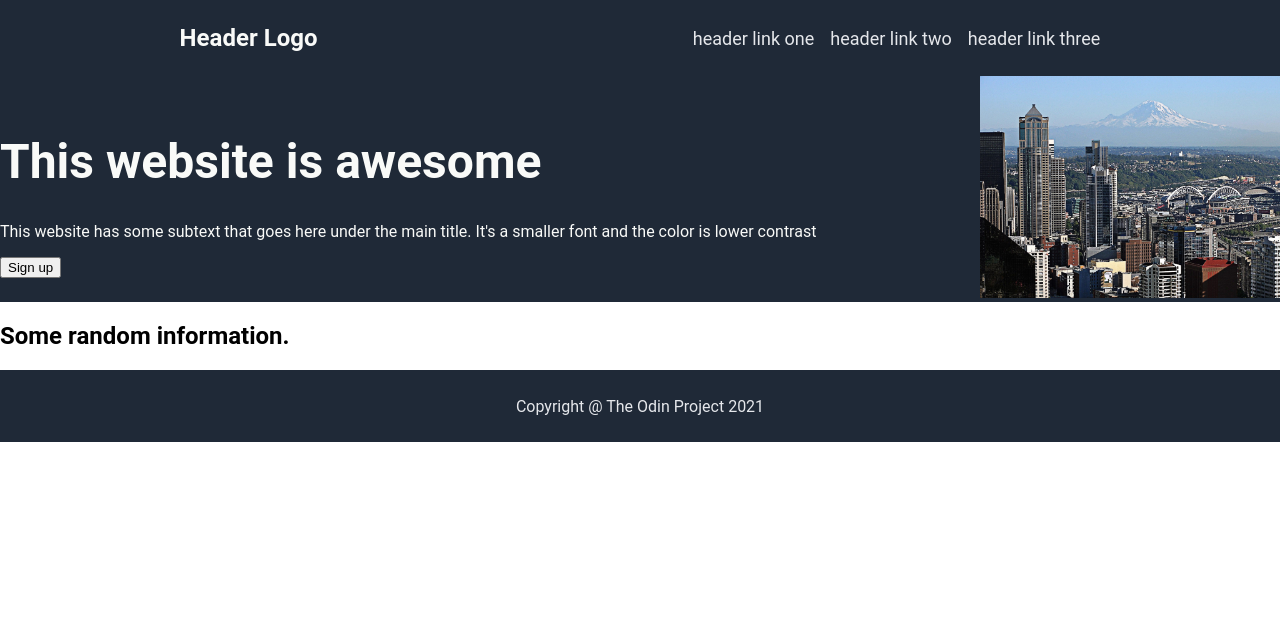
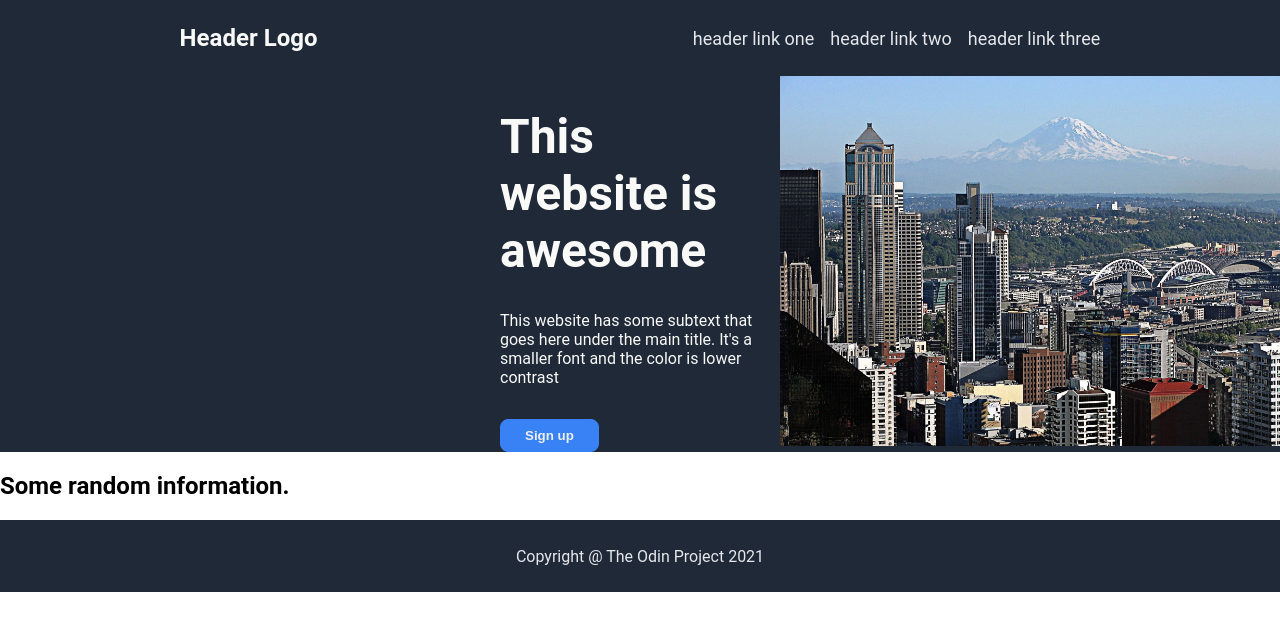
Before and after one commit to pgodettejr/odin-landing-page, a plain HTML site: page index.html in a window 1280 px wide. Drawn offline with Linux system fonts and the light colour scheme.

Commit message:
Align media content with header & style button 1
Aligned the text and image with the header per assignment instructions.
Will revisit this and try to find a better method to do so in CSS than
the margin longhand. Styling was added to the first button.

```diff
--- a/styles.css
+++ b/styles.css
@@ -39,30 +39,49 @@ ul {
 .media {
   display: flex;
   justify-content: space-around;
-  align-items: center;
+  /* align-items: center; */
+  margin: 0;
+  padding: 0;
+  gap: 16px;
   flex-direction: row-reverse;
   background: #1F2937;
 }
 
-.media .content {
+.content {
   flex: 1;
+  /* justify-content: center; */
+  margin-left: 500px;
   /* padding: 0; */
   color: #F9FAF8
 }
+
+/* This was a descendant combinator of .media .content & also a group selector with the same selectors. REALLY don't want to margin longhand here even though
+it technically "works" */
 
 h1 {
   font-size: 48px;
   font-weight: extra-bold;
 }
 
-.image img {
-  max-width: 300px;
+.image {
+  flex: 1;
 }
 
-.button {
-  background-color: #3882F6;
-  /* color: #3882F6; */
+.image img {
+  max-width: 500px;
 }
+
+.signup-1 {
+  padding: 8px 24px;
+  border-radius: 8px;
+  margin-top: 16px;
+  background: #3882F6;
+  border: 1px solid #3882F6;
+  color: #EEE;
+  font-weight: 700;
+}
+
+/* Decide between 24 and 28px for the padding */
 
 .footer {
   display: flex;
```
